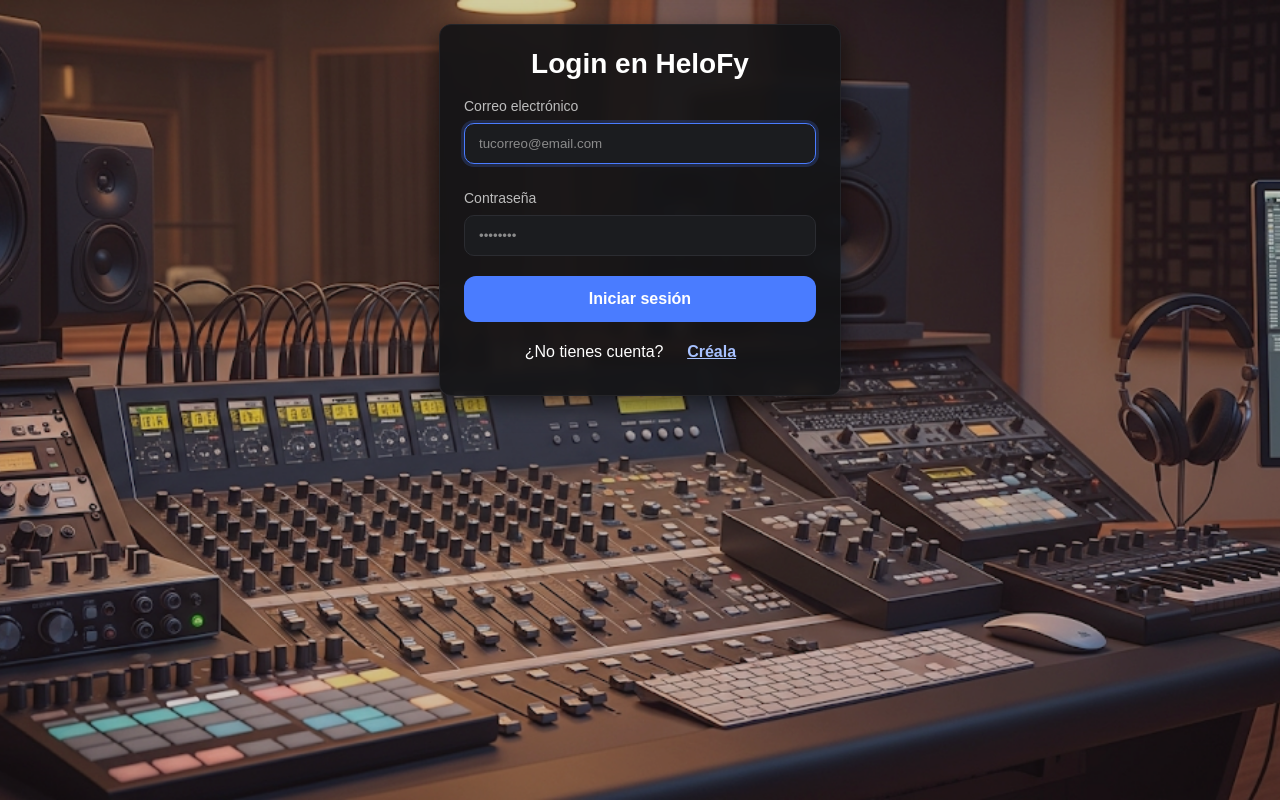
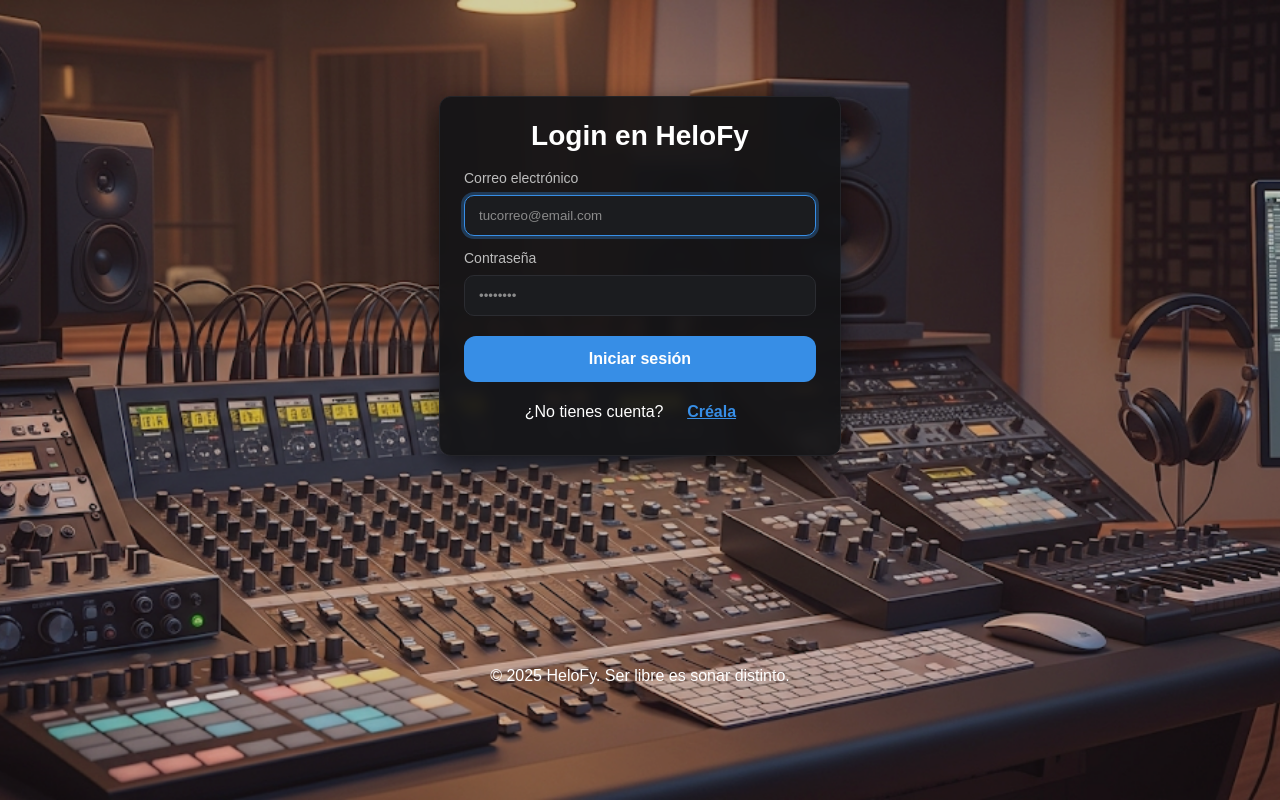
Before and after one commit to Nikoganfornina/Helofy-web-app, a React (Vite) app: page / in a window 1280 px wide. Built offline with nearby package versions, Linux system fonts and the light colour scheme.

Commit message:
Ajustado Style de telefono

```diff
--- a/src/pages/registerPage.jsx
+++ b/src/pages/registerPage.jsx
@@ -95,8 +95,6 @@
  return (
    <div className="safe-screen">
      <div className="register-page">
-        {alert && <Alert message={alert.message} type={alert.type} />}
-
        <LoadingOverlay
          visible={loading}
          message={isLogin ? "Iniciando sesión..." : "Registrando usuario..."}
@@ -204,6 +202,19 @@
          )}
        </div>
      </div>
+
+     {alert && (
+       <div className={`alert-wrapper ${alert.type}`}>
+         <Alert message={alert.message} />
+       </div>
+     )}
+
+    <div className="footer">
+      <p>© 2025 HeloFy. Ser libre es sonar distinto.</p>
+    </div>
    </div>
  );
+
+
+
 };
--- a/src/styles/register-style.scss
+++ b/src/styles/register-style.scss
@@ -1,47 +1,46 @@
-/* ===== Desktop: registro centrado con fondo ===== */
-:root {
-  --radius: 12px;
-}
+/* ===== Variables (Sass) ===== */
+$radius: 12px;
+$primary-blue: #378ee6;
+$primary-blue-hover: lighten($primary-blue, 10%);
 
+/* ===== Reset / base ===== */
 html, body, #root {
-  height: 100%;
+  width: 100%;
+  min-height: 100vh;
+  min-height: 100dvh; /* mejor en móvil/teclado */
   margin: 0;
   padding: 0;
 }
 
-/* Fondo global */
+* { box-sizing: border-box; }
+
 body {
-  background: #0f0f10 url("../assets/register-back.svg") ;
-  background-repeat: no-repeat;
-  background-position: center ;
-  background-size: cover ;
-  display: flex;
-  align-items: center;
-  justify-content: center;
+  /* Solo fondo y tipografía */
+  background: #0f0f10 url("../assets/register-back.svg") no-repeat center center / cover;
   font-family: sans-serif;
   color: #fff;
 }
 
-/* Reset box-sizing */
-* { box-sizing: border-box; }
-
-/* Formulario centrado */
+/* ===== Contenedor que CENTRA ===== */
 .safe-screen {
   width: 100%;
-  max-width: 100%;   /* que no limite el ancho */
-  display: flex;
-  align-items: center;
-  justify-content: center;
-  padding: 24px;
+  min-height: 100vh;
+  min-height: 100dvh;
+
+  /* Grid = centrado fiable en ambos ejes */
+  display: grid;
+  place-items: center;
+
+  /* padding lateral para respiración; no afecta al centrado */
+  padding: 0 24px;
 }
 
-/* Separadores verticales */
-.stack-12 > * + * { margin-top: 12px; }
-
+/* ===== Recuadro principal ===== */
 .register-page {
-  width: 402px;
+  width: clamp(320px, 92vw, 402px);
+  margin: 0 auto;             /* airbag por si algo rompe el centrado */
   padding: 24px;
-  border-radius: var(--radius);
+  border-radius: $radius;
   background: rgba(20, 20, 22, 0.92);
   border: 1px solid #242428;
   box-shadow: 0 8px 24px rgba(0,0,0,0.6);
@@ -80,8 +79,8 @@
 
       &::placeholder { color: #8b8b8b; }
       &:focus {
-        border-color: #4a7cff;
-        box-shadow: 0 0 0 3px rgba(74,124,255,0.2);
+        border-color: $primary-blue;
+        box-shadow: 0 0 0 3px rgba(55, 142, 230, 0.3);
         outline: none;
       }
     }
@@ -102,13 +101,13 @@
     padding: 14px;
     border-radius: 12px;
     border: none;
-    background: #4a7cff;
+    background: $primary-blue;
     color: white;
     font-weight: 700;
     cursor: pointer;
     transition: background .2s;
 
-    &:hover:not(:disabled) { background: #3a69e6; }
+    &:hover:not(:disabled) { background: $primary-blue-hover; }
     &:disabled { opacity: 0.6; cursor: default; }
   }
 
@@ -118,12 +117,63 @@
 
     button {
       background: none;
-      color: #a7c1ff;
+      color: $primary-blue;
       border: none;
       text-decoration: underline;
       cursor: pointer;
       font-weight: 600;
-      &:hover { color: #d0e0ff; }
+      &:hover { color: $primary-blue-hover; }
     }
   }
 }
+
+/* ===== Alerta global (flota abajo, no afecta al layout) ===== */
+.alert-wrapper {
+  position: fixed;
+  left: 50%;
+  transform: translateX(-50%);
+  bottom: 2.5vh;
+  max-width: min(90%, 560px);
+  padding: 12px 18px;
+  border-radius: 8px;
+  font-size: 14px;
+  font-weight: 600;
+  text-align: center;
+  box-shadow: 0 4px 12px rgba(0,0,0,0.5);
+  animation: fadeInUp .3s ease-out;
+  pointer-events: none;
+
+  &.success {
+    background: #0f2e1a;
+    border: 1px solid #2c7a34;
+    color: #a7f3b0;
+  }
+  &.error {
+    background: #2e0f0f;
+    border: 1px solid #7a2c2c;
+    color: #f3a7a7;
+  }
+}
+
+@keyframes fadeInUp {
+  from { opacity: 0; transform: translate(-50%, 20px); }
+  to   { opacity: 1; transform: translate(-50%, 0); }
+}
+
+/* ===== Responsive ===== */
+@media (max-width: 768px) {
+  body {
+    background: linear-gradient(160deg, #0a0a0d 0%, $primary-blue 100%);
+  }
+
+  .register-page {
+    padding: 16px;
+    border-radius: 10px;
+    background: rgba(15, 20, 30, 0.95);
+    border: 2px solid #2a3c66;
+    box-shadow: 0 6px 18px rgba(0,0,0,0.7);
+
+    h1 { font-size: 22px; }
+    .primary { padding: 12px; font-size: 15px; }
+  }
+}
```
Lines whose indentation alone changed are shown as unchanged.
